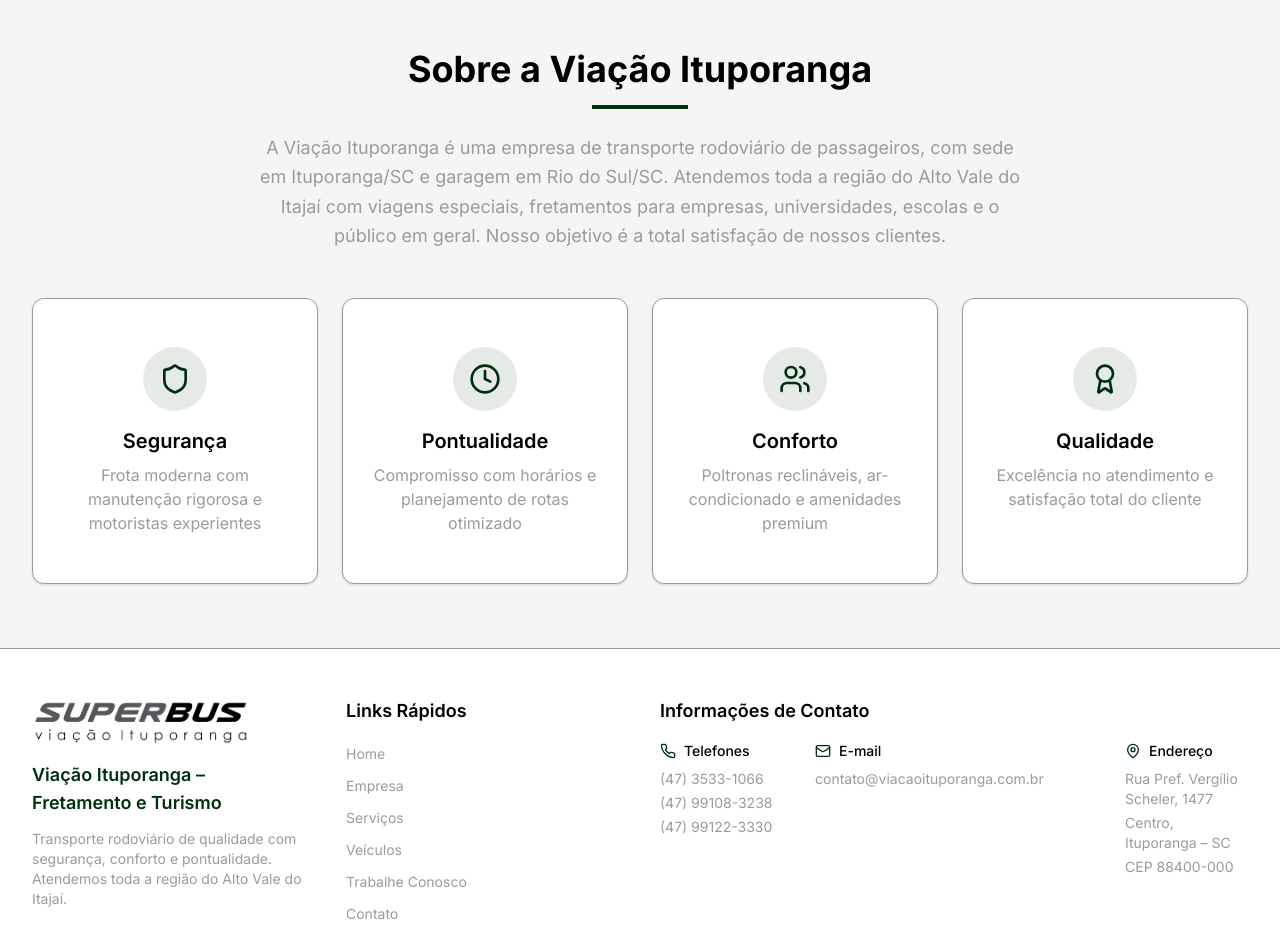
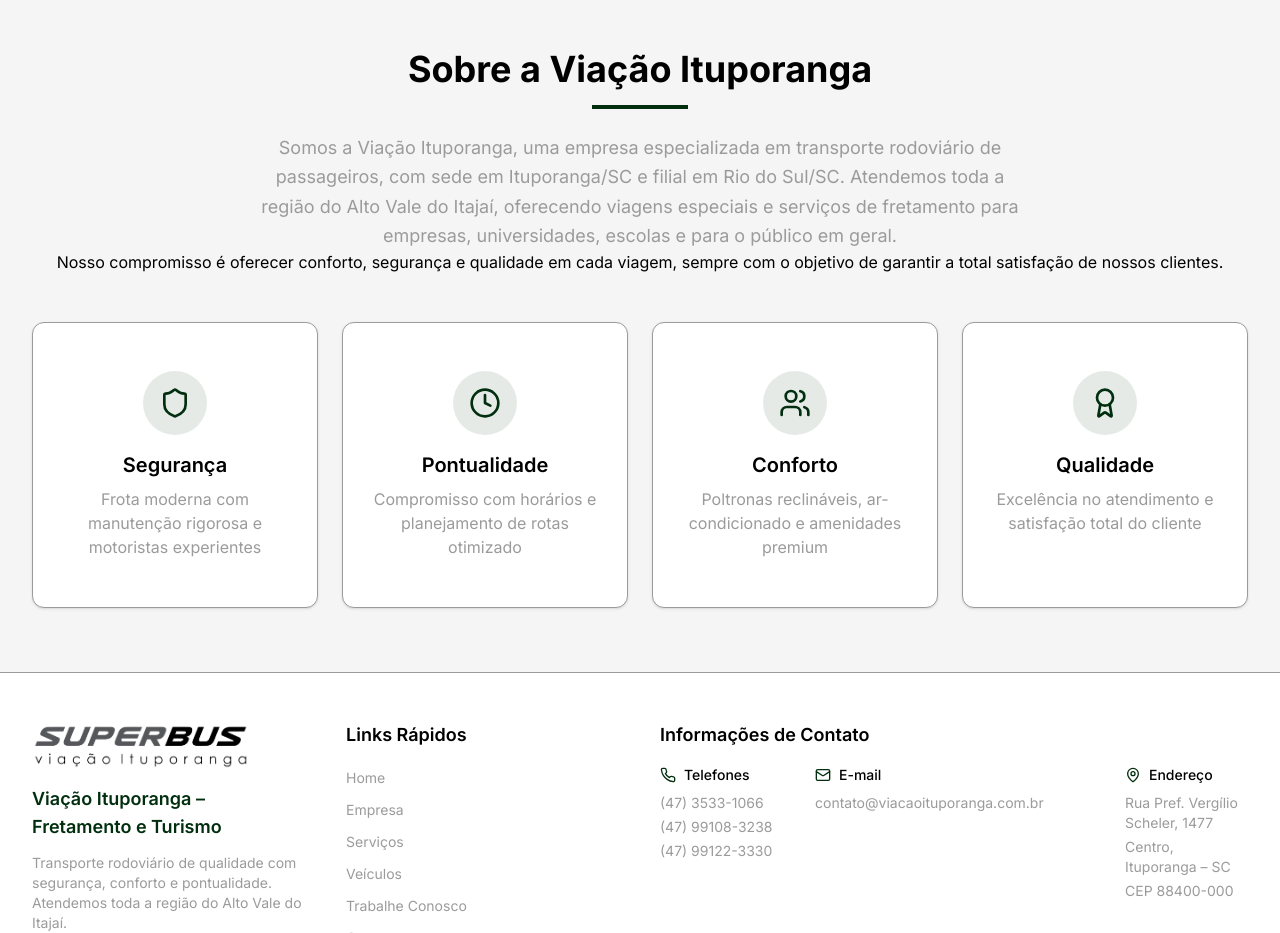
Before and after one commit to viacaoituporanga/siteviacao, a Next.js app: page / in a window 1280 px wide. Shown: the part 880-1813 px from the top of the page. Built offline with nearby package versions, Linux system fonts and the light colour scheme.

Commit message:
Update about-section.tsx

```diff
--- a/components/about-section.tsx
+++ b/components/about-section.tsx
@@ -32,10 +32,13 @@ export function AboutSection() {
           <h2 className="text-3xl md:text-4xl font-bold text-foreground mb-4">Sobre a Viação Ituporanga</h2>
           <div className="w-24 h-1 bg-primary mx-auto mb-6"></div>
           <p className="text-lg text-muted-foreground max-w-3xl mx-auto leading-relaxed">
-            A Viação Ituporanga é uma empresa de transporte rodoviário de passageiros, com sede em Ituporanga/SC e
-            garagem em Rio do Sul/SC. Atendemos toda a região do Alto Vale do Itajaí com viagens especiais, fretamentos
-            para empresas, universidades, escolas e o público em geral. Nosso objetivo é a total satisfação de nossos
-            clientes.
+            Somos a Viação Ituporanga, uma empresa especializada em transporte rodoviário de passageiros, com sede em Ituporanga/SC
+            e filial em Rio do Sul/SC. Atendemos toda a região do Alto Vale do Itajaí, oferecendo viagens especiais e serviços de
+            fretamento para empresas, universidades, escolas e para o público em geral.
+          </p>
+          <p>
+            Nosso compromisso é oferecer conforto, segurança e qualidade em cada viagem, sempre com o objetivo de garantir a total
+            satisfação de nossos clientes.
           </p>
         </div>
 
```
